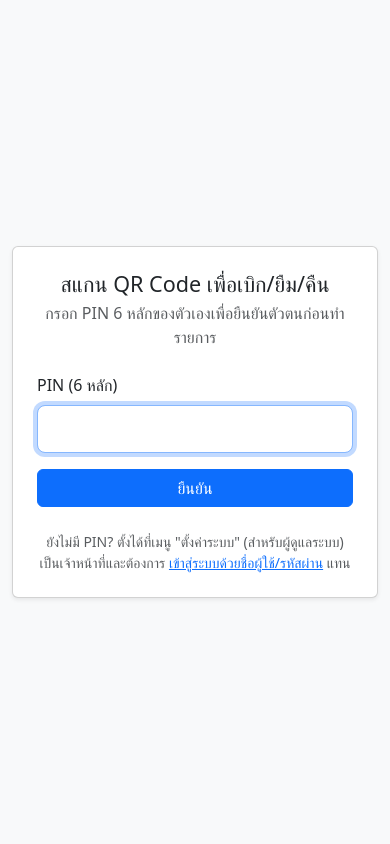
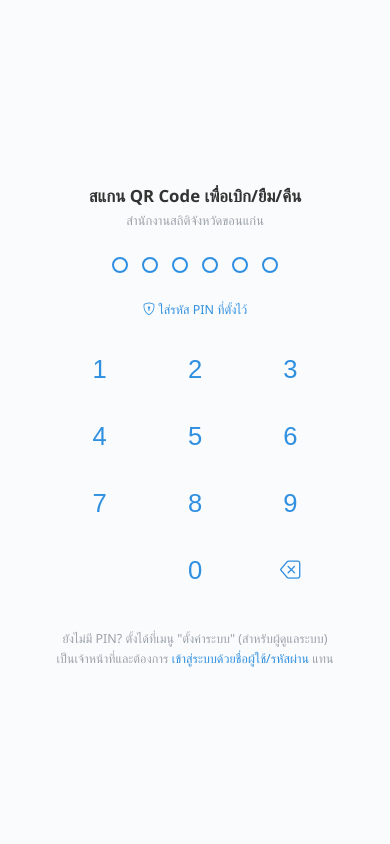
Before and after one commit to tazexpert/nsokhkaen_inventory, a PHP site: page /nsokhkaen_inventory/scan_login.php in a window 390 px wide. Run offline with PHP 8.4, Linux system fonts and the light colour scheme; data comes from the database, SQL or seed files in the repository.

Commit message:
Redesign the PIN entry page as an app-style numeric keypad
Replace the plain text input on public/scan_login.php with a mobile-app
style PIN pad: 6 dot indicators that fill in as digits are entered, and
a 1-9/0/backspace keypad grid, auto-submitting once the 6th digit is
entered. A wrong PIN shakes the dots and shows the error inline.

Co-Authored-By: Claude Sonnet 5 <noreply@anthropic.com>
Claude-Session: https://claude.ai/code/session_01MAwk6GsBijagTtji8A16u3

```diff
--- a/public/scan_login.php
+++ b/public/scan_login.php
@@ -47,36 +47,215 @@ if ($_SERVER['REQUEST_METHOD'] === 'POST') {
 <html lang="th">
 <head>
     <meta charset="UTF-8">
-    <meta name="viewport" content="width=device-width, initial-scale=1.0">
+    <meta name="viewport" content="width=device-width, initial-scale=1.0, maximum-scale=1.0">
     <title>กรอก PIN - <?= htmlspecialchars(APP_NAME) ?></title>
-    <link href="https://cdn.jsdelivr.net/npm/bootstrap@5.3.3/dist/css/bootstrap.min.css" rel="stylesheet">
+    <link href="https://cdn.jsdelivr.net/npm/bootstrap-icons@1.11.3/font/bootstrap-icons.css" rel="stylesheet">
+    <style>
+        :root {
+            --accent: #2f8fe0;
+        }
+        * { box-sizing: border-box; }
+        body {
+            margin: 0;
+            min-height: 100vh;
+            background: #fafbfc;
+            font-family: "Segoe UI", "Sarabun", Tahoma, sans-serif;
+            display: flex;
+            align-items: center;
+            justify-content: center;
+        }
+        .pin-screen {
+            width: 100%;
+            max-width: 360px;
+            padding: 32px 24px 24px;
+            text-align: center;
+        }
+        .pin-title {
+            font-size: 1.05rem;
+            font-weight: 600;
+            color: #333;
+            margin-bottom: 4px;
+        }
+        .pin-subtitle {
+            font-size: 0.8rem;
+            color: #9aa1a9;
+            margin-bottom: 28px;
+        }
+        .pin-dots {
+            display: flex;
+            justify-content: center;
+            gap: 14px;
+            margin-bottom: 28px;
+        }
+        .pin-dot {
+            width: 16px;
+            height: 16px;
+            border-radius: 50%;
+            border: 2px solid var(--accent);
+            background: transparent;
+            transition: background 0.15s ease;
+        }
+        .pin-dot.filled {
+            background: var(--accent);
+        }
+        .pin-dots.shake {
+            animation: shake 0.4s;
+        }
+        @keyframes shake {
+            10%, 90% { transform: translateX(-2px); }
+            20%, 80% { transform: translateX(4px); }
+            30%, 50%, 70% { transform: translateX(-8px); }
+            40%, 60% { transform: translateX(8px); }
+        }
+        .pin-hint {
+            font-size: 0.78rem;
+            color: var(--accent);
+            margin-bottom: 20px;
+            min-height: 18px;
+        }
+        .pin-error {
+            font-size: 0.78rem;
+            color: #e0432f;
+            margin-bottom: 20px;
+            min-height: 18px;
+        }
+        .pin-keypad {
+            display: grid;
+            grid-template-columns: repeat(3, 1fr);
+            gap: 6px;
+            max-width: 280px;
+            margin: 0 auto;
+        }
+        .pin-key {
+            border: none;
+            background: transparent;
+            color: var(--accent);
+            font-size: 1.6rem;
+            font-weight: 500;
+            padding: 16px 0;
+            border-radius: 50%;
+            cursor: pointer;
+            -webkit-tap-highlight-color: transparent;
+            user-select: none;
+        }
+        .pin-key:active {
+            background: rgba(47, 143, 224, 0.12);
+        }
+        .pin-key.empty {
+            cursor: default;
+            pointer-events: none;
+        }
+        .pin-key.backspace {
+            font-size: 1.3rem;
+        }
+        .pin-footer {
+            margin-top: 28px;
+            font-size: 0.78rem;
+            color: #9aa1a9;
+            line-height: 1.6;
+        }
+        .pin-footer a {
+            color: var(--accent);
+            text-decoration: none;
+        }
+        .pin-footer a:hover {
+            text-decoration: underline;
+        }
+    </style>
 </head>
-<body class="bg-light">
-<div class="container d-flex align-items-center justify-content-center" style="min-height: 100vh;">
-    <div class="card shadow-sm" style="width: 100%; max-width: 400px;">
-        <div class="card-body p-4">
-            <h4 class="text-center mb-1">สแกน QR Code เพื่อเบิก/ยืม/คืน</h4>
-            <p class="text-center text-muted mb-4">กรอก PIN 6 หลักของตัวเองเพื่อยืนยันตัวตนก่อนทำรายการ</p>
+<body>
+<div class="pin-screen">
+    <div class="pin-title">สแกน QR Code เพื่อเบิก/ยืม/คืน</div>
+    <div class="pin-subtitle">สำนักงานสถิติจังหวัดขอนแก่น</div>
+
+    <div class="pin-dots" id="pinDots">
+        <?php for ($i = 0; $i < 6; $i++): ?>
+            <div class="pin-dot"></div>
+        <?php endfor; ?>
+    </div>
 
     <?php if ($error): ?>
-                <div class="alert alert-danger"><?= htmlspecialchars($error) ?></div>
+        <div class="pin-error" id="pinMessage"><?= htmlspecialchars($error) ?></div>
+    <?php else: ?>
+        <div class="pin-hint" id="pinMessage"><i class="bi bi-shield-lock"></i> ใส่รหัส PIN ที่ตั้งไว้</div>
     <?php endif; ?>
 
-            <form method="post">
-                <div class="mb-3">
-                    <label class="form-label">PIN (6 หลัก)</label>
-                    <input type="password" name="pin" inputmode="numeric" pattern="\d{6}" maxlength="6"
-                        class="form-control form-control-lg text-center" required autofocus autocomplete="off">
+    <div class="pin-keypad" id="pinKeypad">
+        <button type="button" class="pin-key" data-digit="1">1</button>
+        <button type="button" class="pin-key" data-digit="2">2</button>
+        <button type="button" class="pin-key" data-digit="3">3</button>
+        <button type="button" class="pin-key" data-digit="4">4</button>
+        <button type="button" class="pin-key" data-digit="5">5</button>
+        <button type="button" class="pin-key" data-digit="6">6</button>
+        <button type="button" class="pin-key" data-digit="7">7</button>
+        <button type="button" class="pin-key" data-digit="8">8</button>
+        <button type="button" class="pin-key" data-digit="9">9</button>
+        <button type="button" class="pin-key empty"></button>
+        <button type="button" class="pin-key" data-digit="0">0</button>
+        <button type="button" class="pin-key backspace" id="pinBackspace"><i class="bi bi-backspace"></i></button>
     </div>
-                <button type="submit" class="btn btn-primary w-100">ยืนยัน</button>
+
+    <form method="post" id="pinForm" style="display:none;">
+        <input type="hidden" name="pin" id="pinValue">
     </form>
 
-            <p class="text-center text-muted small mt-4 mb-0">
+    <div class="pin-footer">
         ยังไม่มี PIN? ตั้งได้ที่เมนู "ตั้งค่าระบบ" (สำหรับผู้ดูแลระบบ)<br>
         เป็นเจ้าหน้าที่และต้องการ <a href="index.php">เข้าสู่ระบบด้วยชื่อผู้ใช้/รหัสผ่าน</a> แทน
-            </p>
     </div>
 </div>
-</div>
+
+<script>
+    let pin = '';
+    const dots = document.querySelectorAll('.pin-dot');
+    const dotsWrap = document.getElementById('pinDots');
+    const keypad = document.getElementById('pinKeypad');
+    const form = document.getElementById('pinForm');
+    const pinValue = document.getElementById('pinValue');
+    const hadError = <?= $error ? 'true' : 'false' ?>;
+
+    function renderDots() {
+        dots.forEach((dot, i) => dot.classList.toggle('filled', i < pin.length));
+    }
+
+    function submitPin() {
+        pinValue.value = pin;
+        form.submit();
+    }
+
+    function addDigit(d) {
+        if (pin.length >= 6) return;
+        pin += d;
+        renderDots();
+        if (pin.length === 6) {
+            setTimeout(submitPin, 150);
+        }
+    }
+
+    function removeDigit() {
+        pin = pin.slice(0, -1);
+        renderDots();
+    }
+
+    keypad.addEventListener('click', (e) => {
+        const key = e.target.closest('.pin-key');
+        if (!key) return;
+        if (key.id === 'pinBackspace') {
+            removeDigit();
+        } else if (key.dataset.digit !== undefined) {
+            addDigit(key.dataset.digit);
+        }
+    });
+
+    document.addEventListener('keydown', (e) => {
+        if (e.key >= '0' && e.key <= '9') addDigit(e.key);
+        else if (e.key === 'Backspace') removeDigit();
+    });
+
+    if (hadError) {
+        dotsWrap.classList.add('shake');
+        setTimeout(() => dotsWrap.classList.remove('shake'), 400);
+    }
+</script>
 </body>
 </html>
```
Lines whose indentation alone changed are shown as unchanged.
